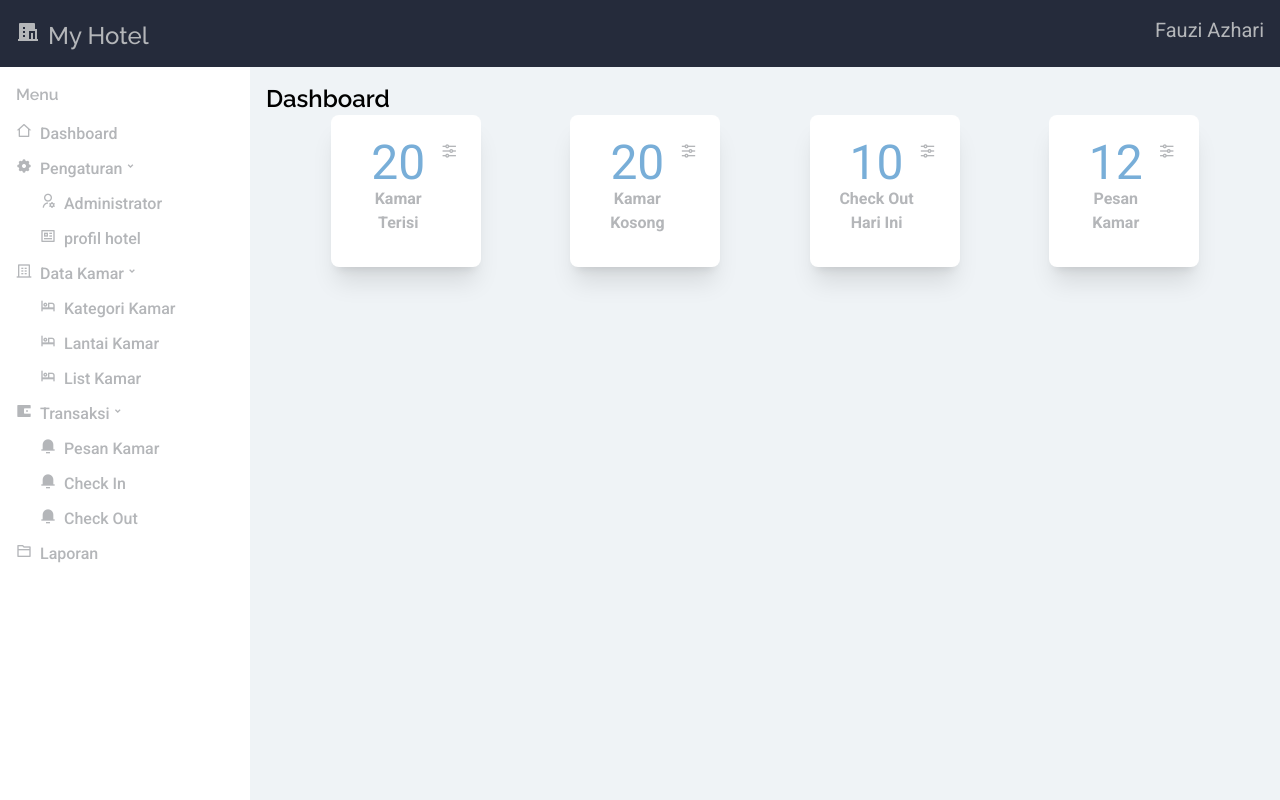
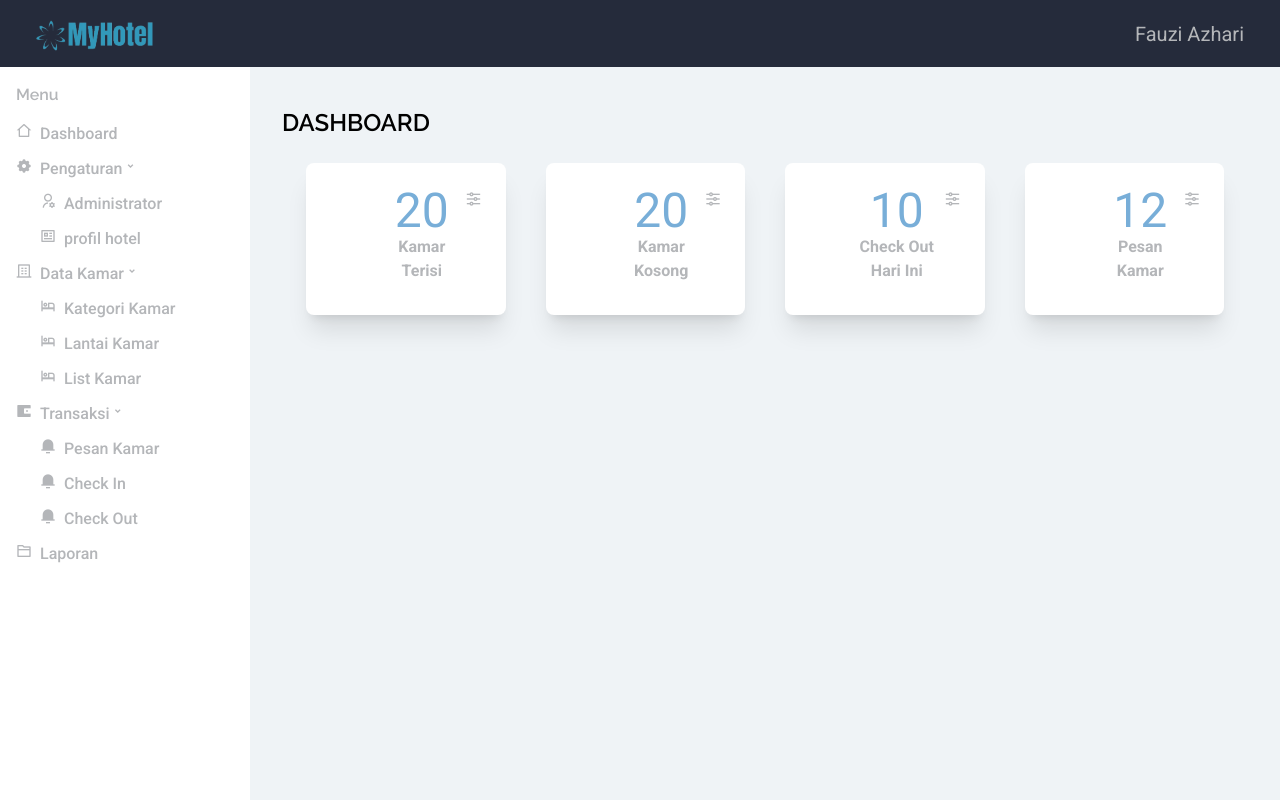
Before and after one commit to zikran69/dashboard-admin, a website: page src/pages/dashboard/dashboard.html in a window 1280 px wide. Drawn offline with nearby package versions, Linux system fonts and the light colour scheme.

Commit message:
menambahkan favicon, logo, dan rapihin dashboard

```diff
--- a/src/pages/dashboard/dashboard.html
+++ b/src/pages/dashboard/dashboard.html
@@ -9,6 +9,11 @@
       rel="stylesheet"
     />
     <link rel="stylesheet" href="../../css/main.css" />
+    <link
+      rel="shortcut icon"
+      href="../../../img/favicon.ico"
+      type="image/x-icon"
+    />
     <script src="../../js/responsiveSidebar.js" defer></script>
   </head>
 
@@ -17,12 +22,10 @@
       class="flex justify-between items-center bg-primary-blue p-4 text-secondary-gray h-[67.33px]"
     >
       <div
-        class="flex flex-row sm:flex-row ml-4 justify-between sm:w-11/12 lg:w-full"
+        class="flex flex-row sm:flex-row justify-between items-center sm:w-11/12 lg:w-full"
       >
-        <h1 class="font-medium text-xl sm:text-2xl">
-          <i class="ri-hotel-fill mr-2"></i>My Hotel
-        </h1>
-        <p class="sm:text-xl">Fauzi Azhari</p>
+        <img class="w-32 ml-4" src="../../../img/logo.png" alt="logo" />
+        <p class="sm:text-xl mr-5">Fauzi Azhari</p>
       </div>
       <div class="lg:hidden">
         <button id="open-sidebar" class="text-3xl">
@@ -135,42 +138,42 @@
       <main class="bg-primary-gray grow overflow-y-auto">
         <div class="p-4 h-[calc(100vh-67.33px)]">
           <div>
-            <h1 class="text-2xl font-semibold">Dashboard</h1>
+            <h1 class="text-2xl uppercase font-semibold ml-4 my-6">
+              Dashboard
+            </h1>
           </div>
-          <div
-            class="flex mx-4 text-secondary-gray justify-evenly flex-wrap gap-10"
-          >
+          <div class="flex mx-10 text-secondary-gray gap-10">
             <div
-              class="p-6 w-[150px] bg-white shadow-xl rounded-lg flex justify-between"
+              class="p-6 w-[150px] bg-white shadow-xl rounded-lg flex justify-between grow"
             >
-              <div class="mb-2 text-center">
+              <div class="mb-2 text-center ml-12">
                 <p class="text-5xl text-secondary-blue">20</p>
                 <p class="font-semibold">Kamar Terisi</p>
               </div>
               <p><i class="ri-equalizer-line"></i></p>
             </div>
             <div
-              class="p-6 w-[150px] bg-white shadow-xl rounded-lg flex justify-between"
+              class="p-6 w-[150px] bg-white shadow-xl rounded-lg flex justify-between grow"
             >
-              <div class="mb-2 text-center">
+              <div class="mb-2 text-center ml-12">
                 <p class="text-5xl text-secondary-blue">20</p>
                 <p class="font-semibold">Kamar Kosong</p>
               </div>
               <p><i class="ri-equalizer-line"></i></p>
             </div>
             <div
-              class="p-6 w-[150px] bg-white shadow-xl rounded-lg flex justify-between"
+              class="p-6 w-[150px] bg-white shadow-xl rounded-lg flex justify-between grow"
             >
-              <div class="mb-2 text-center">
+              <div class="mb-2 text-center ml-10">
                 <p class="text-5xl text-secondary-blue">10</p>
                 <p class="font-semibold">Check Out Hari Ini</p>
               </div>
               <p><i class="ri-equalizer-line"></i></p>
             </div>
             <div
-              class="p-6 w-[150px] bg-white shadow-xl rounded-lg flex justify-between"
+              class="p-6 w-[150px] bg-white shadow-xl rounded-lg flex justify-between grow"
             >
-              <div class="mb-2 text-center">
+              <div class="mb-2 text-center ml-12">
                 <p class="text-5xl text-secondary-blue">12</p>
                 <p class="font-semibold">Pesan Kamar</p>
               </div>
```
Also changed, not shown: index.html (+1 -0 lines), img/android-chrome-192x192.png (added), img/android-chrome-512x512.png (added), img/apple-touch-icon.png (added), img/favicon-16x16.png (added), img/favicon-32x32.png (added), img/favicon.ico (added), img/logo.jpg (added), img/logo.png (added), src/css/main.css.
